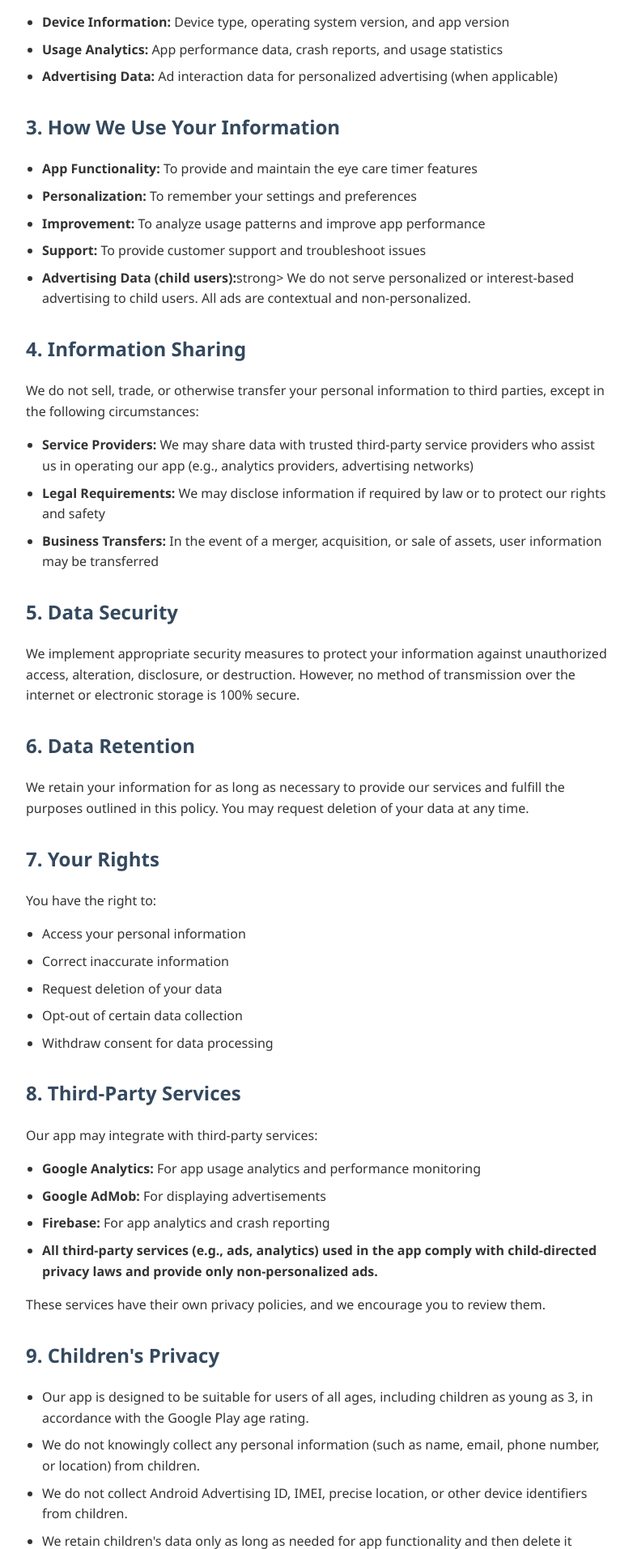
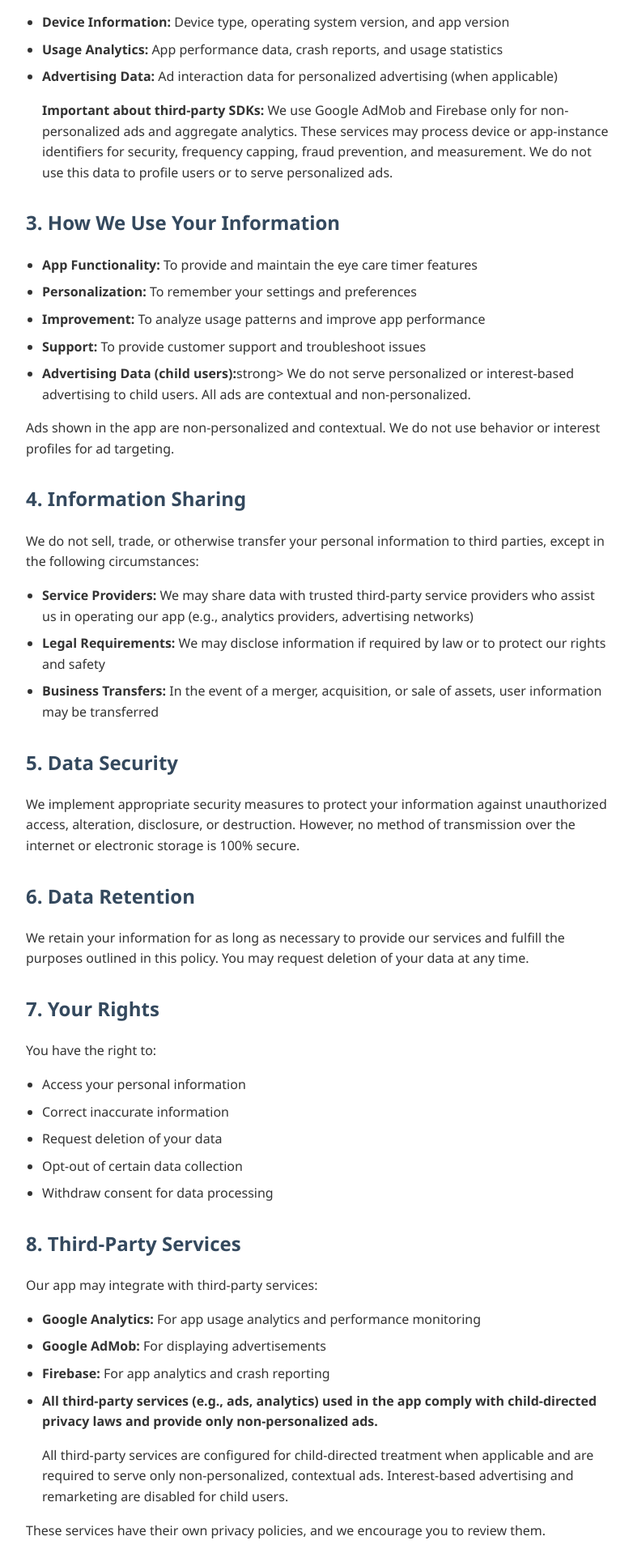
Before and after one commit to RsGinfo/RsGinfo.github.io, a plain HTML site: page privacy.html in a window 1280 px wide. Shown: the part 968-2881 px from the top of the page at 81% size, without its empty margins (248-1030 px from the left). Drawn offline with Linux system fonts and the light colour scheme.

Commit message:
Update privacy.html

```diff
--- a/privacy.html
+++ b/privacy.html
@@ -83,6 +83,7 @@
             <li><strong>Device Information:</strong> Device type, operating system version, and app version</li>
             <li><strong>Usage Analytics:</strong> App performance data, crash reports, and usage statistics</li>
             <li><strong>Advertising Data:</strong> Ad interaction data for personalized advertising (when applicable)</li>
+            <p><strong>Important about third-party SDKs:</strong> We use Google AdMob and Firebase only for non-personalized ads and aggregate analytics. These services may process device or app-instance identifiers for security, frequency capping, fraud prevention, and measurement. We do not use this data to profile users or to serve personalized ads.</p>
         </ul>
 
         <h2>3. How We Use Your Information</h2>
@@ -94,6 +95,8 @@
             <li><strong>Advertising Data (child users):</strong>strong> We do not serve personalized or interest-based advertising to child users. All ads are contextual and non-personalized.
 </li>
         </ul>
+        <p>Ads shown in the app are non-personalized and contextual. We do not use behavior or interest profiles for ad targeting.</p>
+
 
         <h2>4. Information Sharing</h2>
         <p>We do not sell, trade, or otherwise transfer your personal information to third parties, except in the following circumstances:</p>
@@ -127,6 +130,8 @@
             <li><strong>Firebase:</strong> For app analytics and crash reporting</li>
             <li><strong>All third-party services (e.g., ads, analytics) used in the app comply with child-directed privacy laws and provide only non-personalized ads.
 </strong></li>
+            <p>All third-party services are configured for child-directed treatment when applicable and are required to serve only non-personalized, contextual ads. Interest-based advertising and remarketing are disabled for child users.</p>
+
         </ul>
         <p>These services have their own privacy policies, and we encourage you to review them.</p>
 
@@ -150,6 +155,10 @@
 
             <li>If you believe your child has provided personal information to us by mistake, please contact us at suppeyes@gmail.com
             , and we will promptly delete it.</li>
+
+            <li>We do not transmit Android Advertising ID or other device identifiers for children where prohibited by Google Play Families policy. For mixed-audience scenarios, ad requests for children or users of unknown age are tagged as child-directed to disable interest-based ads.</li>
+            <li>Because we do not collect personal information from children and only process anonymous technical signals, there is no personal data available for parental access or review. If you believe personal information was provided accidentally, contact us at suppeyes@gmail.com and we will delete it promptly.</li>
+
         </ul>
 
         <h2>10. International Data Transfers</h2>
```
